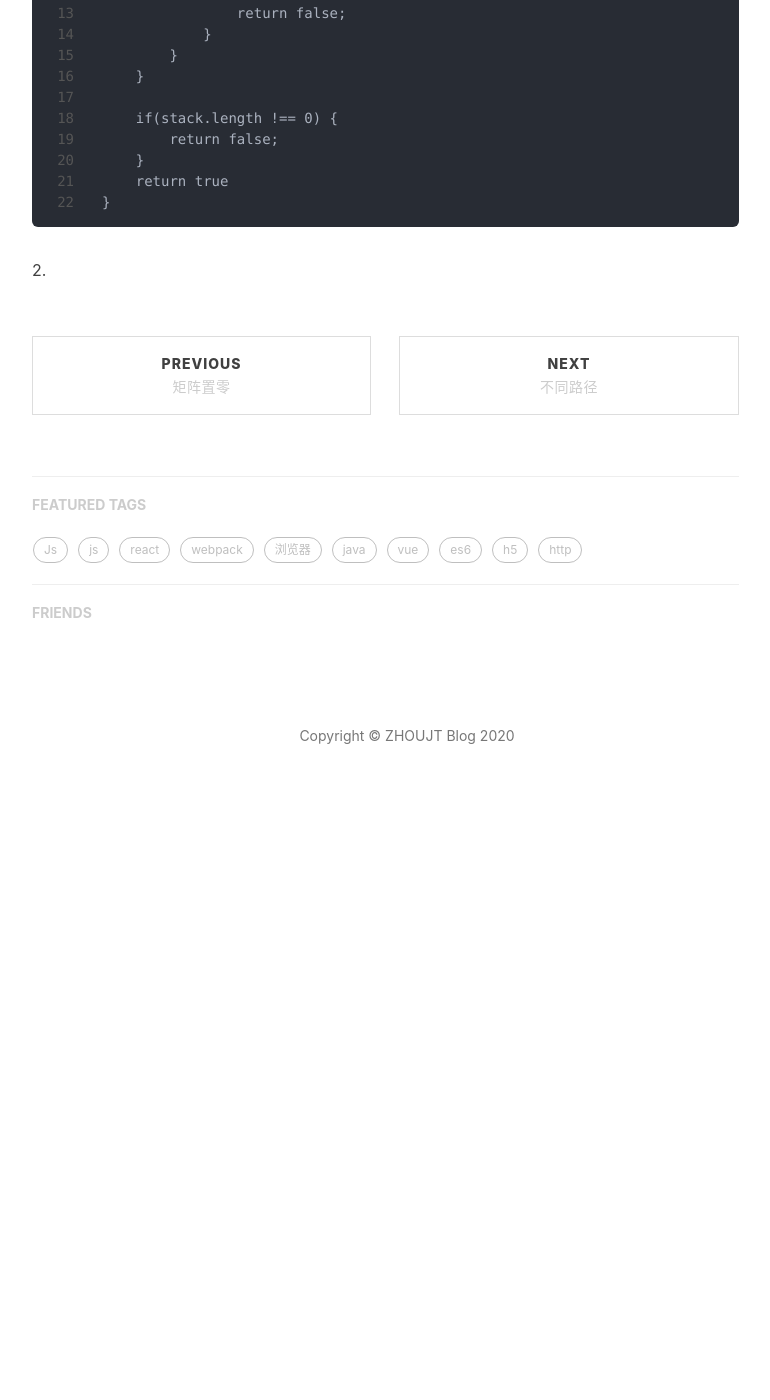
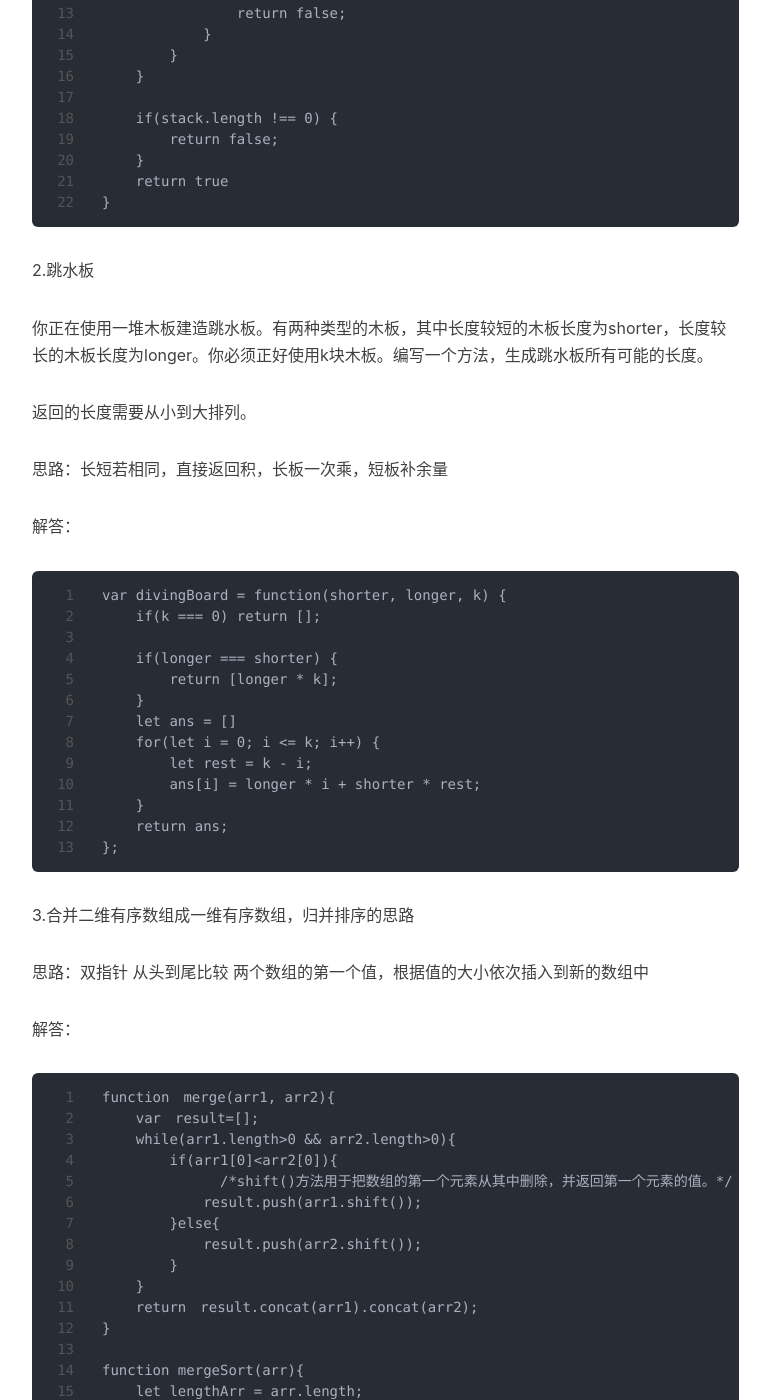
Before and after one commit to juntaozhou05/juntaozho05.github.io, a Jekyll site: the page built from _posts/2020-10-26-Collection.md, in a window 1280 px wide and 1400 px high, scrolled down 1110 px. Shown: the whole window, without its empty margins (233-1003 px from the left). Built offline with Jekyll 4.4.1, drawn with Linux system fonts in a browser that asks for light colours; nearby versions of some CDN libraries; comment, search, counter and statistics services are not loaded; before the commit the page ends 1950 px from its top, so only the background shows below that; some of the changed text lies outside the part shown.

Commit message:
Update 2020-10-26-Collection.md

````diff
--- a/_posts/2020-10-26-Collection.md
+++ b/_posts/2020-10-26-Collection.md
@@ -57,4 +57,65 @@ var isValid = function(s) {
 }
 ```
 
-2.
+2.跳水板
+
+你正在使用一堆木板建造跳水板。有两种类型的木板，其中长度较短的木板长度为shorter，长度较长的木板长度为longer。你必须正好使用k块木板。编写一个方法，生成跳水板所有可能的长度。
+
+返回的长度需要从小到大排列。
+
+思路：长短若相同，直接返回积，长板一次乘，短板补余量
+
+解答：
+```
+var divingBoard = function(shorter, longer, k) {
+    if(k === 0) return [];
+
+    if(longer === shorter) {
+        return [longer * k];
+    }
+    let ans = []
+    for(let i = 0; i <= k; i++) {
+        let rest = k - i;
+        ans[i] = longer * i + shorter * rest;
+    }
+    return ans;
+};
+```
+
+3.合并二维有序数组成一维有序数组，归并排序的思路
+
+思路：双指针 从头到尾比较 两个数组的第一个值，根据值的大小依次插入到新的数组中
+
+解答：
+```
+function　merge(arr1, arr2){
+    var　result=[];
+    while(arr1.length>0 && arr2.length>0){
+        if(arr1[0]<arr2[0]){
+              /*shift()方法用于把数组的第一个元素从其中删除，并返回第一个元素的值。*/
+            result.push(arr1.shift());
+        }else{
+            result.push(arr2.shift());
+        }
+    }
+    return　result.concat(arr1).concat(arr2);
+}
+
+function mergeSort(arr){
+    let lengthArr = arr.length;
+    if(lengthArr === 0){
+     return [];
+    }
+    while(arr.length > 1){
+     let arrayItem1 = arr.shift();
+     let arrayItem2 = arr.shift();
+     let mergeArr = merge(arrayItem1, arrayItem2);
+     arr.push(mergeArr);
+    }
+    return arr[0];
+}
+let arr1 = [[1,2,3],[4,5,6],[7,8,9],[1,2,3],[4,5,6]];
+let arr2 = [[1,4,6],[7,8,10],[2,6,9],[3,7,13],[1,5,12]];
+mergeSort(arr1);
+mergeSort(arr2);
+```
````
